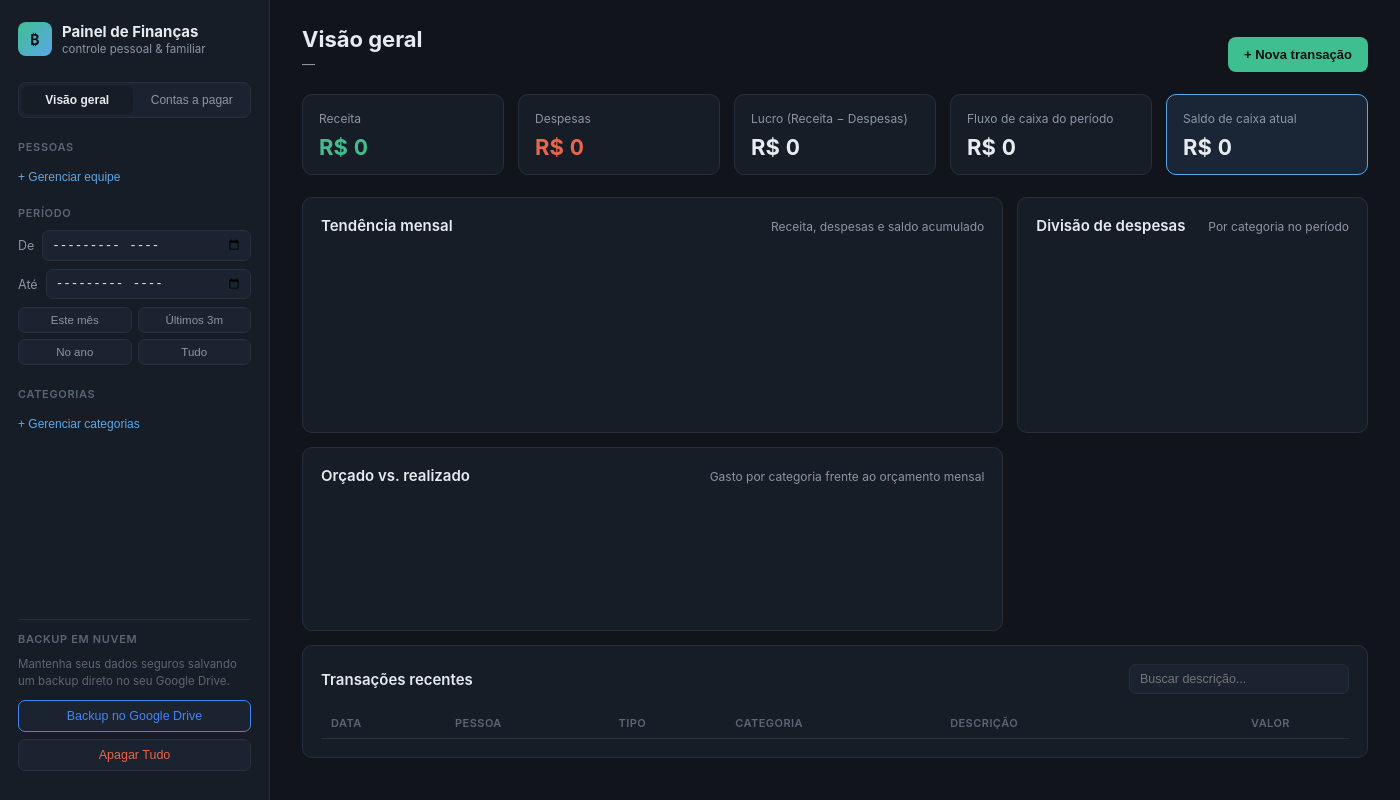
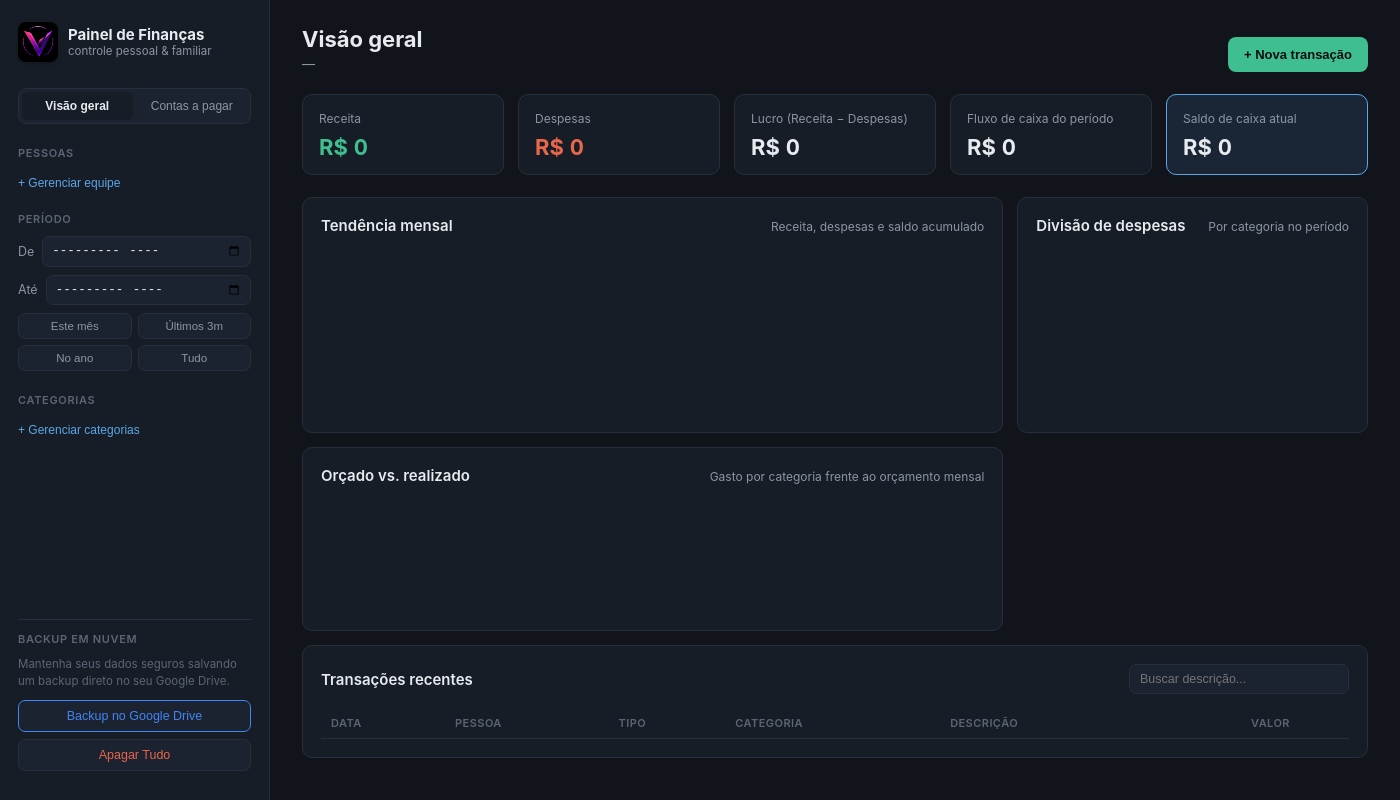
Before and after one commit to asviero/controle-financas, an Electron app: page renderer/index.html in a window 1400 px wide. Drawn offline with nearby package versions, Linux system fonts and the light colour scheme; no server answers.

Commit message:
style: adiciona ícone

```diff
--- a/main.js
+++ b/main.js
@@ -88,6 +88,7 @@ function createWindow() {
     minWidth: 1024,
     minHeight: 640,
     backgroundColor: '#11151b',
+    icon: path.join(__dirname, 'icon.png'),
     webPreferences: {
       preload: path.join(__dirname, 'preload.js'),
       contextIsolation: true,
--- a/renderer/index.html
+++ b/renderer/index.html
@@ -11,7 +11,7 @@
 
   <aside class="sidebar">
     <div class="brand">
-      <span class="brand-mark">₿</span>
+      <img src="../icon.png" class="brand-logo" alt="Ícone Viero" />
       <div class="brand-text">
         <strong>Painel de Finanças</strong>
         <span>controle pessoal &amp; familiar</span>
--- a/renderer/styles.css
+++ b/renderer/styles.css
@@ -499,3 +499,11 @@ tr.row-atrasado { background: rgba(232,102,74,0.10); }
   .kpi-row { grid-template-columns: repeat(3, 1fr); }
   .chart-grid { grid-template-columns: 1fr; }
 }
+
+.brand-logo {
+  width: 40px;
+  height: 40px;
+  object-fit: cover;
+  border-radius: 8px;
+  box-shadow: 0 2px 4px rgba(0,0,0,0.2);
+}
```
Also changed, not shown: icon.png (added).
